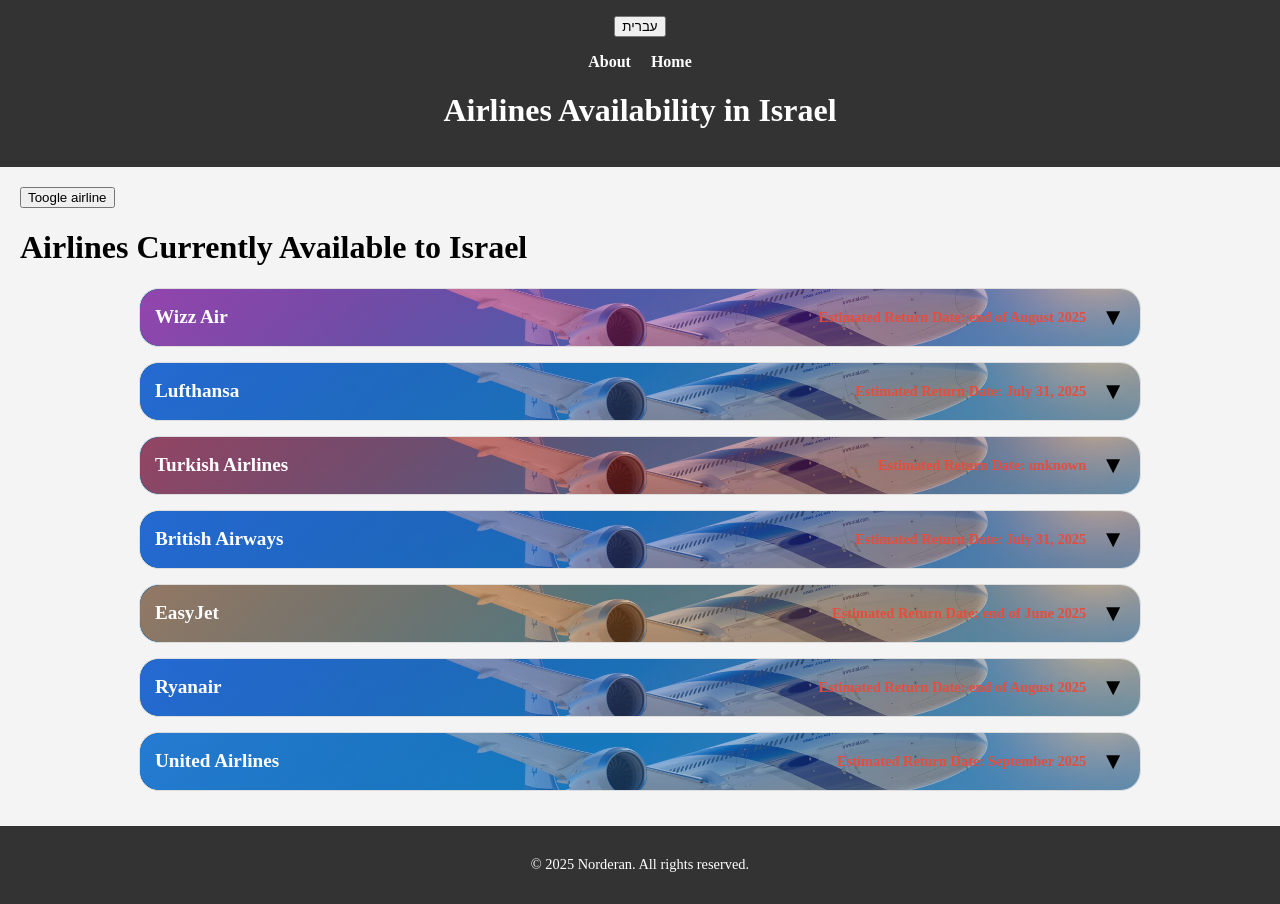
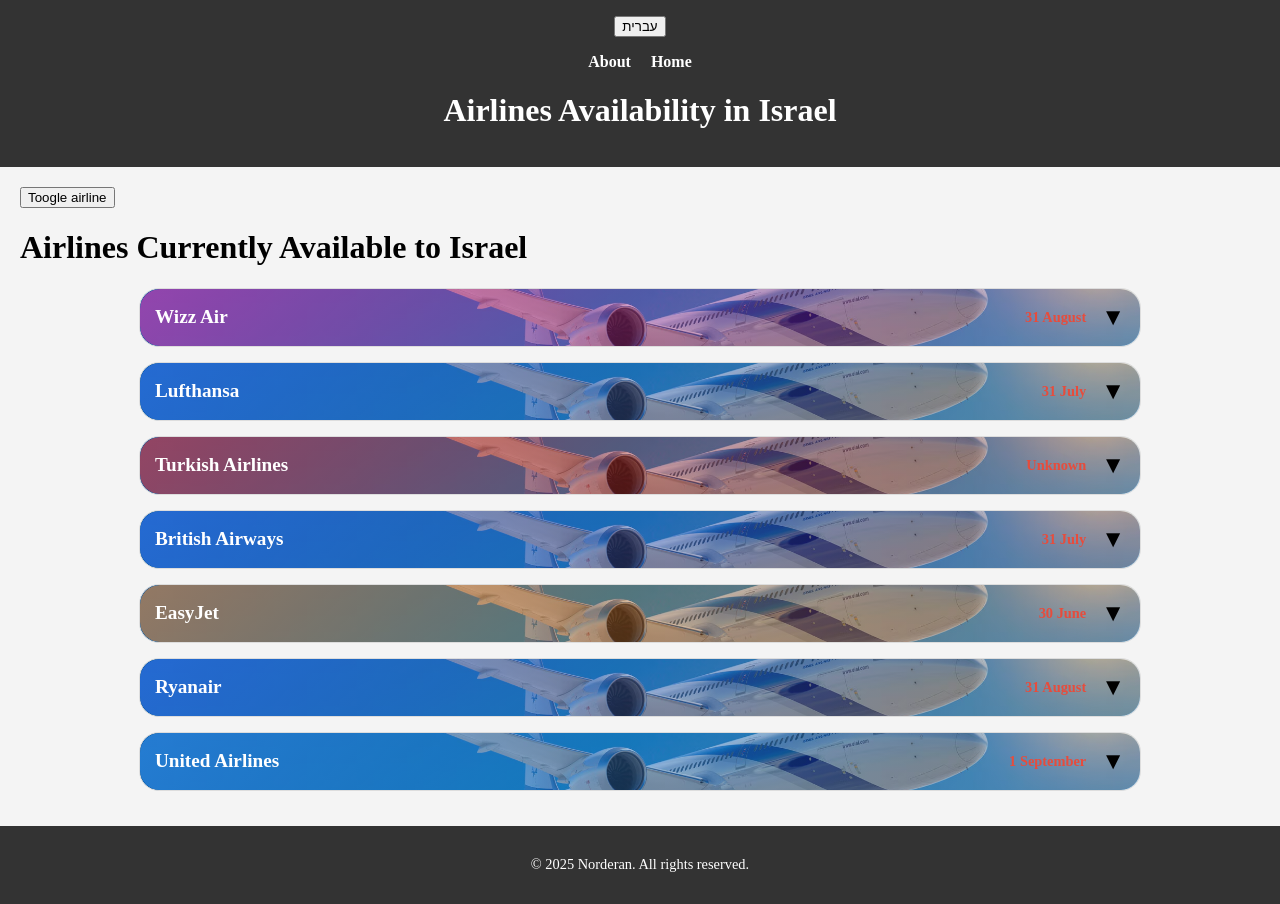
Before and after one commit to norderan/airlines-availability-in-israel, a React (Vite) app: page / in a window 1280 px wide. Both pictures are taken after a click on the button "Toogle airline". Built offline with nearby package versions, Linux system fonts and the light colour scheme.

Commit message:
Add hebrew support

```diff
--- a/src/components/AirlineCard/AirlineCard.jsx
+++ b/src/components/AirlineCard/AirlineCard.jsx
@@ -3,17 +3,25 @@
 import styles from "./AirlineCard.module.scss";
 import elalImage from "../../assets/images/elal.avif";
 import processColors from "../../utils/colorProcessor.js";
+import dateProcessor from "../../utils/dateProcessor.js";
 const AirlineCard = ({ airline, isOpen, onClick }) => {
   // Langauge controller
   const { language } = useLanguage();
-  const name = airline.name[language] || airline.name.english;
-  const description =
-    airline.description[language] || airline.description.english;
+  const text = {
+    name: airline.name[language] || airline.name.english,
+    description: airline.description[language] || airline.description.english,
+    unknownReturnDate: language === "hebrew" ? "לא ידוע" : "Unknown",
+  };
 
   const { primaryColor, secondaryColor } = processColors(
     airline.primaryColor,
     airline.secondaryColor
   );
+
+  const primaryColorByLanguage =
+    language === "hebrew" ? secondaryColor : primaryColor;
+  const secondaryColorByLanguage =
+    language === "hebrew" ? primaryColor : secondaryColor;
 
   return (
     <div
@@ -23,8 +31,8 @@
       <div
         className={styles.cardOverlay}
         style={{
-          "--gradient-start": primaryColor || "#000",
-          "--gradient-end": secondaryColor || "#fff",
+          "--gradient-start": primaryColorByLanguage || "#000",
+          "--gradient-end": secondaryColorByLanguage || "#fff",
         }}
       >
         <div
@@ -32,14 +40,16 @@
           onClick={onClick}
           // ARIA attributes for accessibility
           aria-expanded={isOpen}
-          aria-controls={`description-${name.replace(/\s+/g, "-")}`}
+          aria-controls={`description-${text.name.replace(/\s+/g, "-")}`}
           role="button"
           tabIndex={0}
         >
-          <h3 className={styles.headerTitle}>{name}</h3>{" "}
+          <h3 className={styles.headerTitle}>{text.name}</h3>{" "}
           {airline.isAvailable === false && (
             <strong className={styles.returnDate}>
-              Estimated Return Date: {airline.returnDate}
+              {airline.returnDate === null
+                ? text.unknownReturnDate
+                : dateProcessor(airline.returnDate, language)}
             </strong>
           )}
           <span
@@ -50,13 +60,13 @@
         </div>
 
         <div
-          id={`description-${name.replace(/\s+/g, "-")}`}
+          id={`description-${text.name.replace(/\s+/g, "-")}`}
           className={`${styles.descriptionWrapper} ${isOpen ? styles.expanded : ""}`}
           aria-hidden={!isOpen}
           role="region"
         >
           <div className={styles.cardDescription}>
-            <p>{description}</p>
+            <p>{text.description}</p>
             {airline.website && (
               <a
                 href={airline.website}
--- a/src/components/AirlineCard/AirlineCard.module.scss
+++ b/src/components/AirlineCard/AirlineCard.module.scss
@@ -7,6 +7,11 @@
 $transition-speed: 0.2s;
 $transition-ease: ease;
 $max-content-height: 500px; // A value larger than your content will ever be
+
+.hebrewText {
+  direction: rtl;
+  unicode-bidi: embed; /* Often used with direction: rtl; */
+}
 .cardOverlay {
   top: 0;
   left: 0;
--- a/src/components/Layout/Layout.jsx
+++ b/src/components/Layout/Layout.jsx
@@ -1,5 +1,5 @@
 import { Outlet, Link } from "react-router-dom";
-import styles from "./Layout.module.css";
+import styles from "./Layout.module.scss";
 import React from "react";
 import { useLanguage } from "../../context/LanguageContext";
 import AvailableAirlines from "../../features/AvailableAirlines/AvailableAirlines";
@@ -25,7 +25,12 @@
   };
 
   return (
-    <div className={styles.container}>
+    <div
+      className={
+        styles.container +
+        (language === "hebrew" ? ` ${styles.hebrewText}` : "")
+      }
+    >
       <header className={styles.header}>
         <button onClick={toggleLanguage}>
           {language === "english" ? "עברית" : "English"}
--- a/src/components/Layout/Layout.module.css
+++ b/src/components/Layout/Layout.module.scss
@@ -1,3 +1,8 @@
+.hebrewText {
+  direction: rtl;
+  unicode-bidi: embed; /* Often used with direction: rtl; */
+}
+
 .container {
   display: flex;
   flex-direction: column;
--- a/src/data/airlinesAvailabilityInIsrael.json
+++ b/src/data/airlinesAvailabilityInIsrael.json
@@ -50,7 +50,7 @@
       "hebrew": "וויז אייר"
     },
     "isAvailable": false,
-    "returnDate": "end of August 2025",
+    "returnDate": "31/08/2025",
     "description": {
       "english": "Wizz Air is a Hungarian ultra-low-cost airline that typically operates flights to Israel from various European cities. Due to ongoing regional developments, their flights to Tel Aviv are currently suspended with a tentative return date.",
       "hebrew": "וויז אייר היא חברת תעופה הונגרית אולטרה-לואו-קוסט, שבדרך כלל מפעילה טיסות לישראל מערים אירופאיות שונות. עקב התפתחויות אזוריות מתמשכות, טיסותיה לתל אביב מושעיות כרגע עם תאריך חזרה משוער."
@@ -65,7 +65,7 @@
       "hebrew": "לופטהנזה"
     },
     "isAvailable": false,
-    "returnDate": "July 31, 2025",
+    "returnDate": "31/07/2025",
     "description": {
       "english": "Lufthansa is the largest German airline and typically offers frequent connections to Israel from major German cities and beyond. Their operations to Tel Aviv have been significantly impacted by security concerns.",
       "hebrew": "לופטהנזה היא חברת התעופה הגרמנית הגדולה ביותר ובדרך כלל מציעה טיסות תכופות לישראל מערים גרמניות מרכזיות ומחוצה להן. פעילותה לתל אביב הושפעה באופן משמעותי בשל חששות ביטחוניים."
@@ -80,7 +80,7 @@
       "hebrew": "טורקיש איירליינס"
     },
     "isAvailable": false,
-    "returnDate": "unknown",
+    "returnDate": null,
     "description": {
       "english": "Turkish Airlines, the national flag carrier airline of Turkey, usually has a strong presence in the Israeli market, connecting passengers through its Istanbul hub to a vast global network. Current flight status is uncertain.",
       "hebrew": "טורקיש איירליינס, חברת התעופה הלאומית של טורקיה, בדרך כלל בעלת נוכחות חזקה בשוק הישראלי, ומחברת נוסעים דרך מרכז איסטנבול שלה לרשת עולמית עצומה. סטטוס הטיסות הנוכחי אינו ודאי."
@@ -95,7 +95,7 @@
       "hebrew": "בריטיש איירווייז"
     },
     "isAvailable": false,
-    "returnDate": "July 31, 2025",
+    "returnDate": "31/07/2025",
     "description": {
       "english": "British Airways is the flag carrier airline of the United Kingdom, known for its premium services. It typically operates direct flights between London and Tel Aviv. Flights are currently suspended.",
       "hebrew": "בריטיש איירווייז היא חברת התעופה הלאומית של הממלכה המאוחדת, הידועה בשירותי הפרימיום שלה. היא מפעילה בדרך כלל טיסות ישירות בין לונדון לתל אביב. הטיסות מושעות כעת."
@@ -110,7 +110,7 @@
       "hebrew": "איזיג'ט"
     },
     "isAvailable": false,
-    "returnDate": "end of June 2025",
+    "returnDate": "30/06/2025",
     "description": {
       "english": "EasyJet is a British low-cost airline group that frequently operates flights to Israel from various European destinations. Their return to Israel has been postponed multiple times.",
       "hebrew": "איזיג'ט היא קבוצת תעופה בריטית בעלות נמוכה, המפעילה לעיתים קרובות טיסות לישראל מיעדים אירופאיים שונים. חזרתם לישראל נדחתה מספר פעמים."
@@ -125,7 +125,7 @@
       "hebrew": "ריינאייר"
     },
     "isAvailable": false,
-    "returnDate": "end of August 2025",
+    "returnDate": "31/08/2025",
     "description": {
       "english": "Ryanair, an Irish ultra-low-cost airline, is a significant player in the European market and typically offers many budget-friendly routes to Israel. Their operations remain suspended for an extended period.",
       "hebrew": "ריינאייר, חברת תעופה אירית אולטרה-לואו-קוסט, היא שחקן משמעותי בשוק האירופי ובדרך כלל מציעה מסלולים רבים וזולים לישראל. פעילותה נותרה מושעית לפרק זמן ממושך."
@@ -140,7 +140,7 @@
       "hebrew": "יונייטד איירליינס"
     },
     "isAvailable": false,
-    "returnDate": "September 2025",
+    "returnDate": "01/09/2025",
     "description": {
       "english": "United Airlines, a major US carrier, usually provides direct flights between the United States and Israel. Their return to the Israeli market has been significantly delayed.",
       "hebrew": "יונייטד איירליינס, חברת תעופה אמריקאית גדולה, בדרך כלל מספקת טיסות ישירות בין ארצות הברית לישראל. חזרתה לשוק הישראלי התעכבה באופן משמעותי."
--- a/src/features/AvailableAirlines/AvailableAirlines.jsx
+++ b/src/features/AvailableAirlines/AvailableAirlines.jsx
@@ -43,7 +43,7 @@
     setActiveIndex(index === activeIndex ? null : index);
   };
   return (
-    <div>
+    <div className={language === "hebrew" ? styles.hebrewText : ""}>
       <button className={styles.toggleButton} onClick={toggleAvailableAirlines}>
         Toogle airline
       </button>
--- /dev/null
+++ b/src/utils/dateProcessor.js
@@ -0,0 +1,43 @@
+const monthNames = {
+  english: [
+    "January",
+    "February",
+    "March",
+    "April",
+    "May",
+    "June",
+    "July",
+    "August",
+    "September",
+    "October",
+    "November",
+    "December",
+  ],
+  hebrew: [
+    "בינואר",
+    "בפברואר",
+    "במרץ",
+    "באפריל",
+    "במאי",
+    "ביוני",
+    "ביולי",
+    "באוגוסט",
+    "בספטמבר",
+    "באוקטובר",
+    "בנובמבר",
+    "בדצמבר",
+  ],
+};
+
+export default function dateProcessor(dateStr, language) {
+  // dateStr: "dd/mm/yyyy"
+  const [day, month, year] = dateStr.split("/").map(Number);
+  const now = new Date();
+  const currentYear = now.getFullYear();
+
+  let result = `${day} ${monthNames[language][month - 1]}`;
+  if (year !== currentYear) {
+    result += ` ${year}`;
+  }
+  return result;
+}
```
